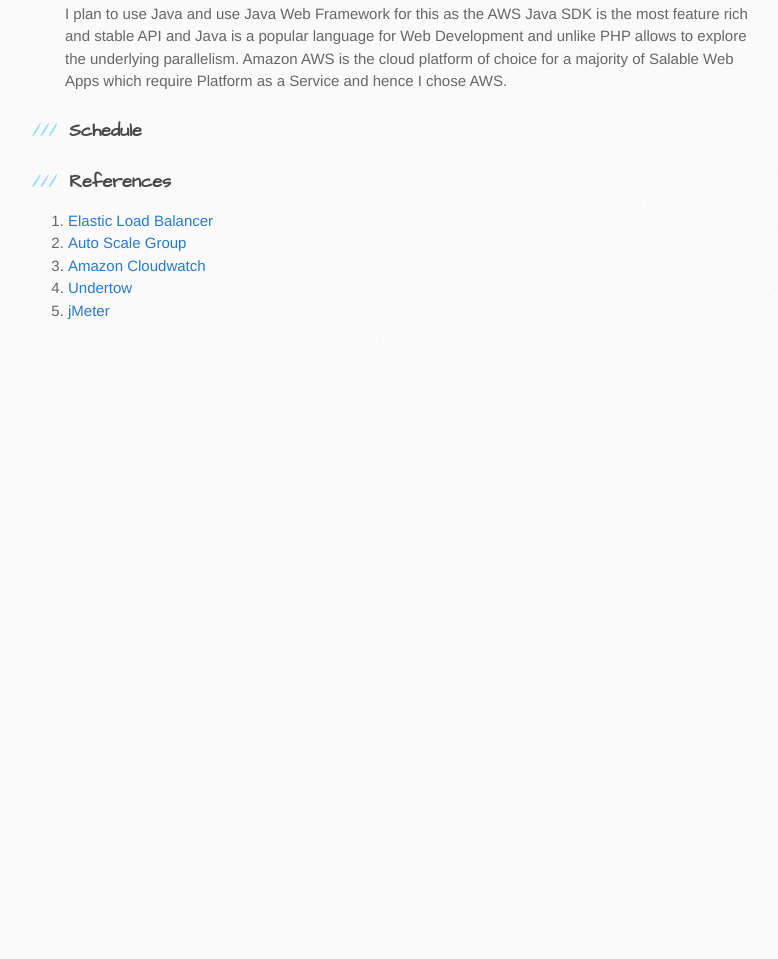
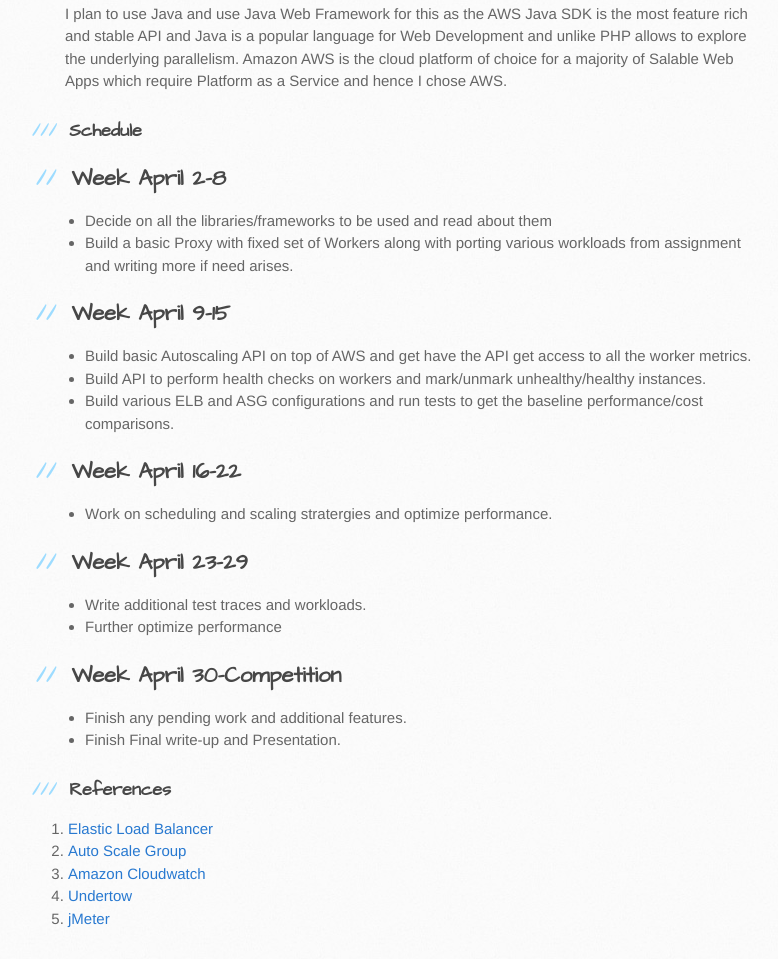
Before and after one commit to rajulbhatnagar/15618project, a plain HTML site: page index.html in a window 1280 px wide. Shown: the part 1444-2403 px from the top of the page, without its empty margins (105-883 px from the left). Before the commit the page ends 1809 px from the top, so only its background shows below. Drawn offline with Linux system fonts and the light colour scheme.

```diff
--- a/index.html
+++ b/index.html
@@ -70,6 +70,46 @@
 <h3>
 <a id="schedule" class="anchor" href="#schedule" aria-hidden="true"><span aria-hidden="true" class="octicon octicon-link"></span></a>Schedule</h3>
 
+<h2>
+<a id="week-april-2-8" class="anchor" href="#week-april-2-8" aria-hidden="true"><span aria-hidden="true" class="octicon octicon-link"></span></a>Week April 2-8</h2>
+
+<ul>
+<li>Decide on all the libraries/frameworks to be used and read about them</li>
+<li>Build a basic Proxy with fixed set of Workers along with porting various workloads from assignment and writing more if need arises.</li>
+</ul>
+
+<h2>
+<a id="week-april-9-15" class="anchor" href="#week-april-9-15" aria-hidden="true"><span aria-hidden="true" class="octicon octicon-link"></span></a>Week April 9-15</h2>
+
+<ul>
+<li>Build basic Autoscaling API on top of AWS and get have the API get access to all the worker metrics.</li>
+<li>Build API to perform health checks on workers and mark/unmark unhealthy/healthy instances.</li>
+<li>Build various ELB and ASG configurations and run tests to get the baseline performance/cost comparisons.</li>
+</ul>
+
+<h2>
+<a id="week-april-16-22" class="anchor" href="#week-april-16-22" aria-hidden="true"><span aria-hidden="true" class="octicon octicon-link"></span></a>Week April 16-22</h2>
+
+<ul>
+<li>Work on scheduling and scaling stratergies and optimize performance.</li>
+</ul>
+
+<h2>
+<a id="week-april-23-29" class="anchor" href="#week-april-23-29" aria-hidden="true"><span aria-hidden="true" class="octicon octicon-link"></span></a>Week April 23-29</h2>
+
+<ul>
+<li>Write additional test traces and workloads.</li>
+<li>Further optimize performance</li>
+</ul>
+
+<h2>
+<a id="week-april-30-competition" class="anchor" href="#week-april-30-competition" aria-hidden="true"><span aria-hidden="true" class="octicon octicon-link"></span></a>Week April 30-Competition</h2>
+
+<ul>
+<li>Finish any pending work and additional features.</li>
+<li>Finish Final write-up and Presentation.</li>
+</ul>
+
 <h3>
 <a id="references" class="anchor" href="#references" aria-hidden="true"><span aria-hidden="true" class="octicon octicon-link"></span></a>References</h3>
 
```
Also changed, not shown: params.json (+1 -1 lines).
